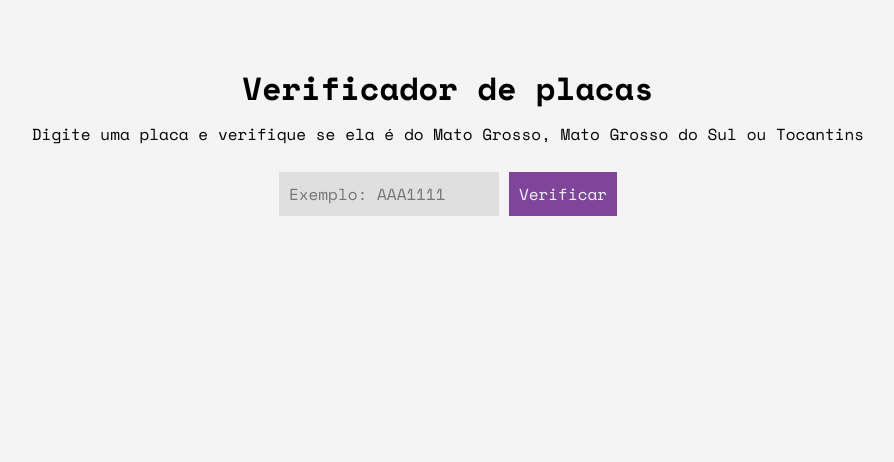
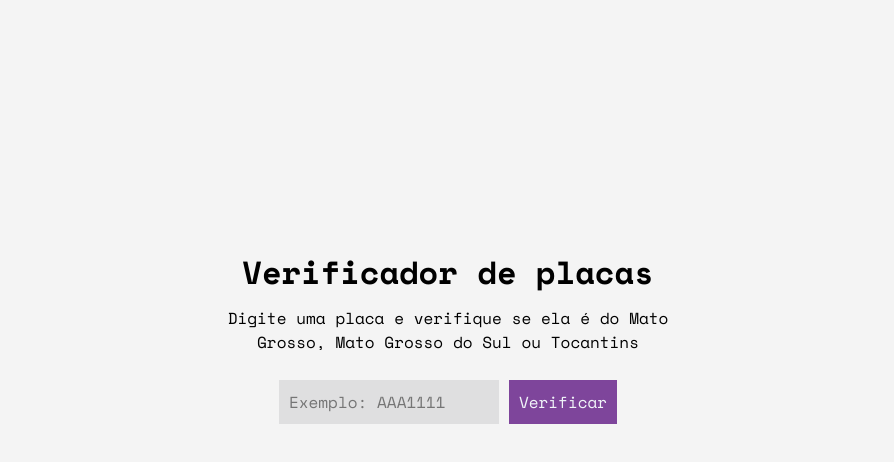
Before and after one commit to ajuteixeira/verificador-de-placas, a plain HTML site: page index.html in a window 1280 px wide. Shown: the whole page, without its empty margins (192-1086 px from the left). Drawn offline with nearby package versions, Linux system fonts and the light colour scheme.

Commit message:
ajuste de alinhamento

```diff
--- a/style.css
+++ b/style.css
@@ -5,6 +5,7 @@
 }
 
 body {
+  height: 70vh;
   margin: 0;
   padding: 4rem 3rem;
   display: flex;
@@ -22,7 +23,7 @@ h1 {
 
 .sub {
   margin: 10px 0;
-  width: 80%;
+  width: 500px;
 }
 
 .container {
```
